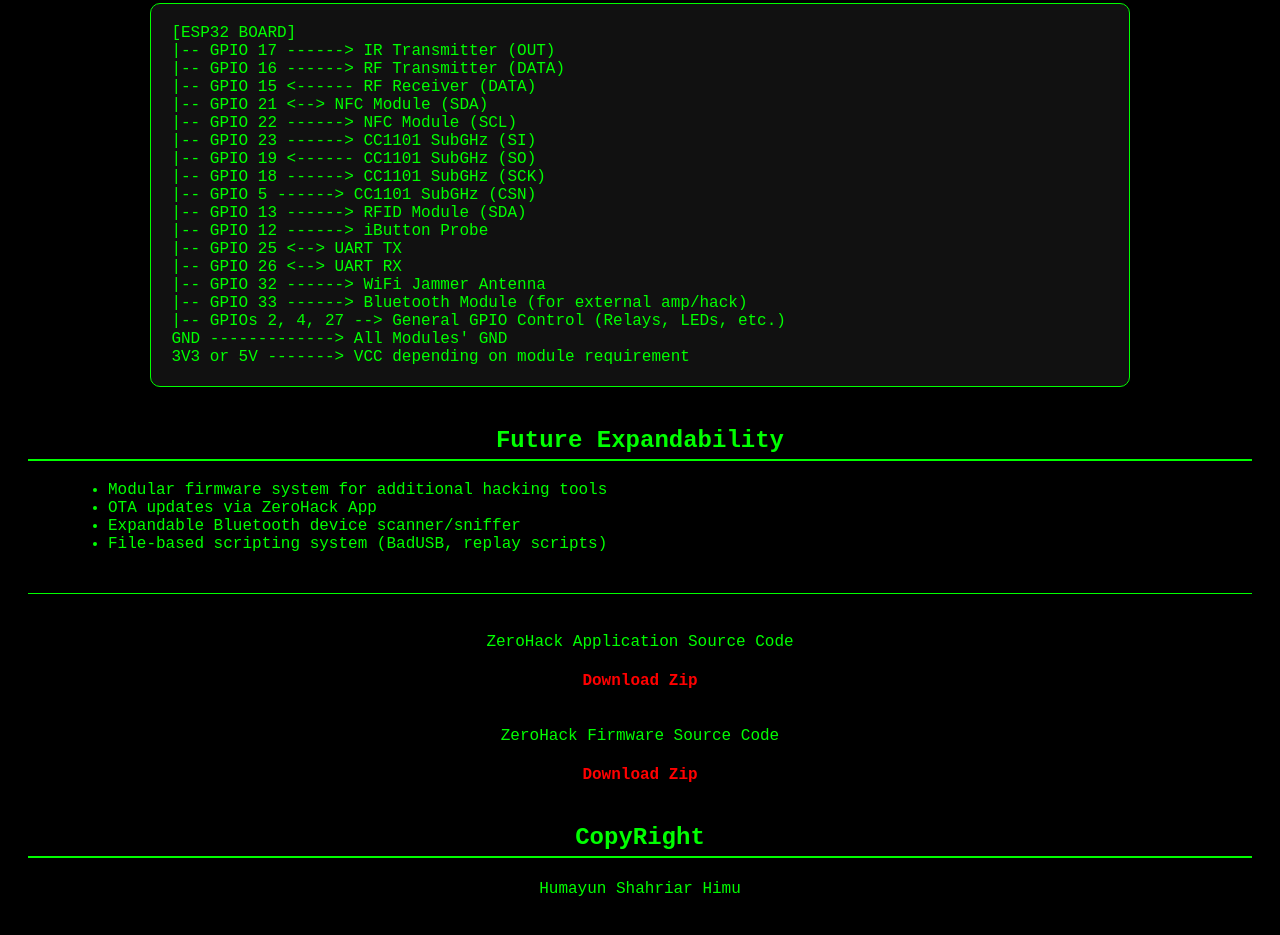
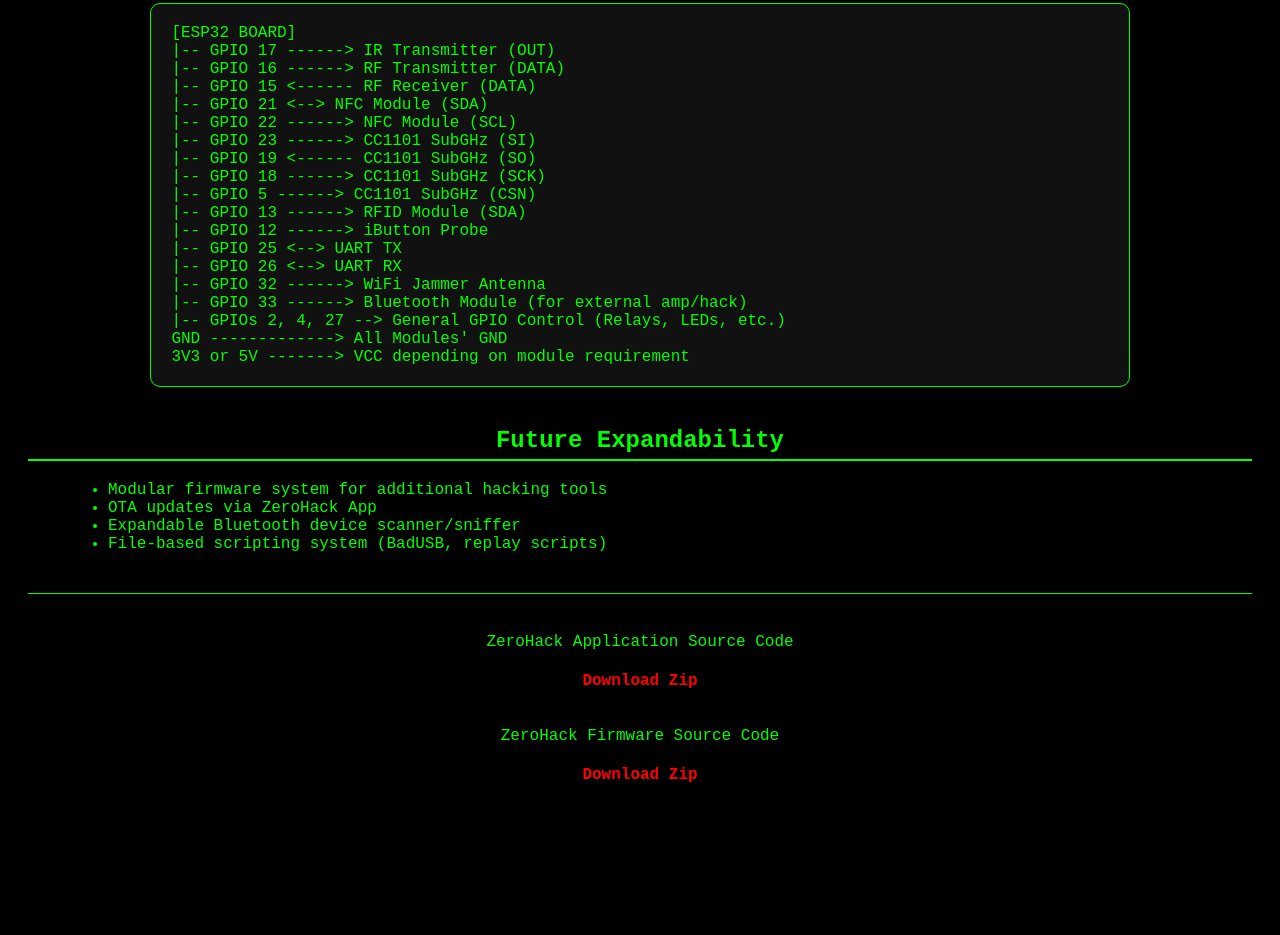
Before and after one commit to kamranahammedaman/ZeroHack, a plain HTML site: page index.html in a window 1280 px wide. Shown: the part 1403-2338 px from the top of the page. After the commit the page ends 2215 px from the top, so only its background shows below. Drawn offline with Linux system fonts and the light colour scheme.

Commit message:
Update index.html

```diff
--- a/index.html
+++ b/index.html
@@ -147,8 +147,7 @@
     <p>ZeroHack Firmware Source Code</p>
     <a href="ZeroHackFirmware.zip">Download Zip</a>
 
-    <h2>CopyRight</h2>
-    <p>Humayun Shahriar Himu</p>
+    <h2kamran ahammed aman </p>
   </center>
 </body>
 </html>
```
